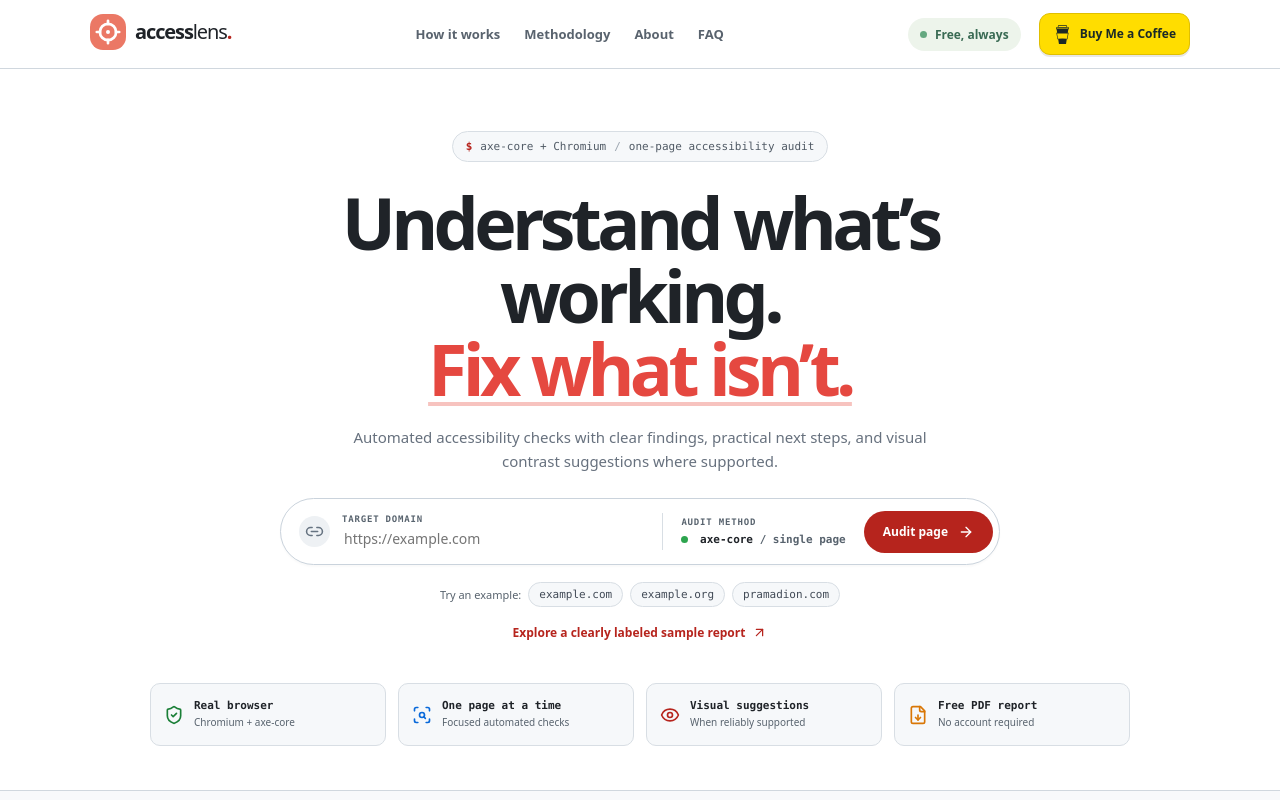
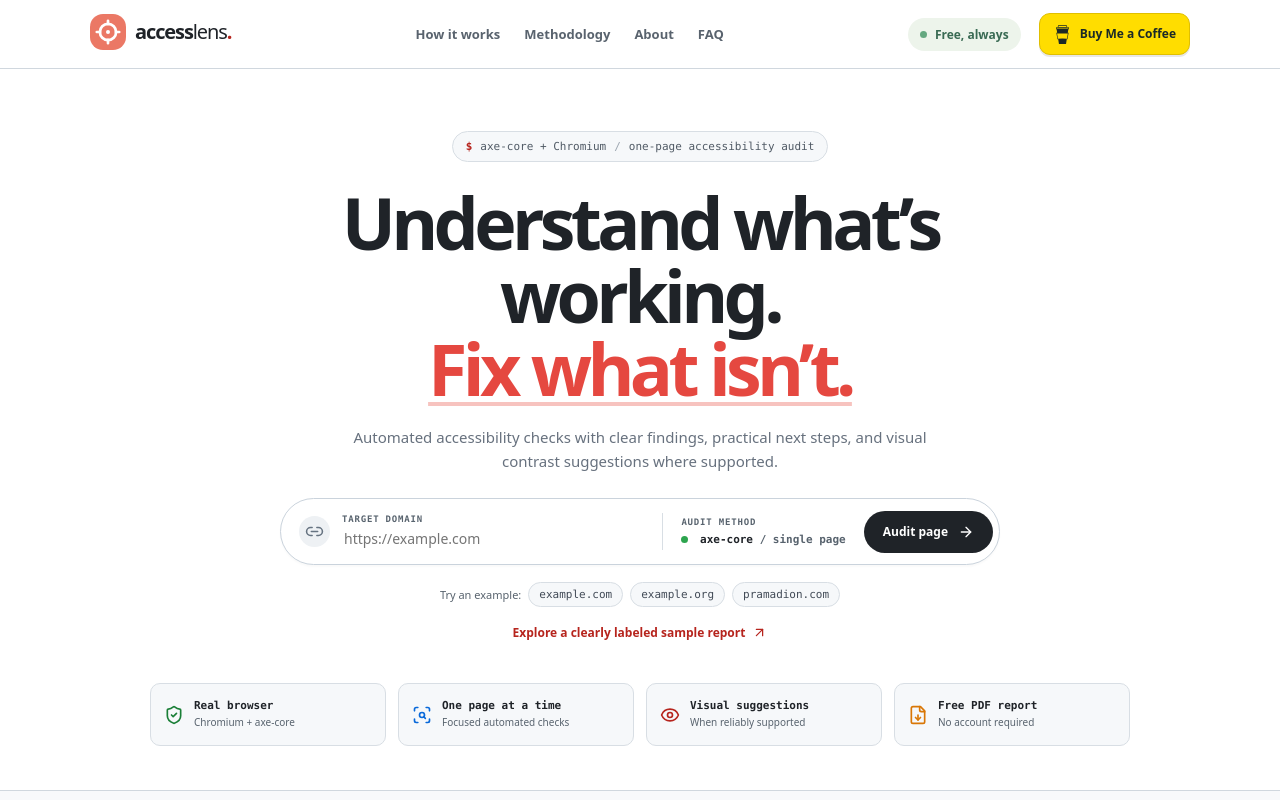
Before and after one commit to dionpram/A11Ylens, a Next.js app: page / in a window 1280 px wide. Shown: the top 800 px of the page. Built offline with nearby package versions, Linux system fonts and the light colour scheme.

Commit message:
style: use charcoal primary CTA in Stitch hero

```diff
--- a/app/globals.css
+++ b/app/globals.css
@@ -557,3 +557,10 @@
 .stitch-diff-stage .stitch-simple-before{color:#929292;}
 .stitch-diff-stage .stitch-simple-after{color:#595959;}
 }
+
+/* Primary hero action: neutral charcoal; coral remains an accent. */
+@media screen {
+  .stitch-hero .stitch-submit { background:#1f2328; border-color:#1f2328; color:#fff; }
+  .stitch-hero .stitch-submit:hover:not(:disabled) { background:#2b3138; border-color:#2b3138; }
+  .stitch-hero .stitch-submit:focus-visible { outline:3px solid #0969da; outline-offset:3px; }
+}
```
